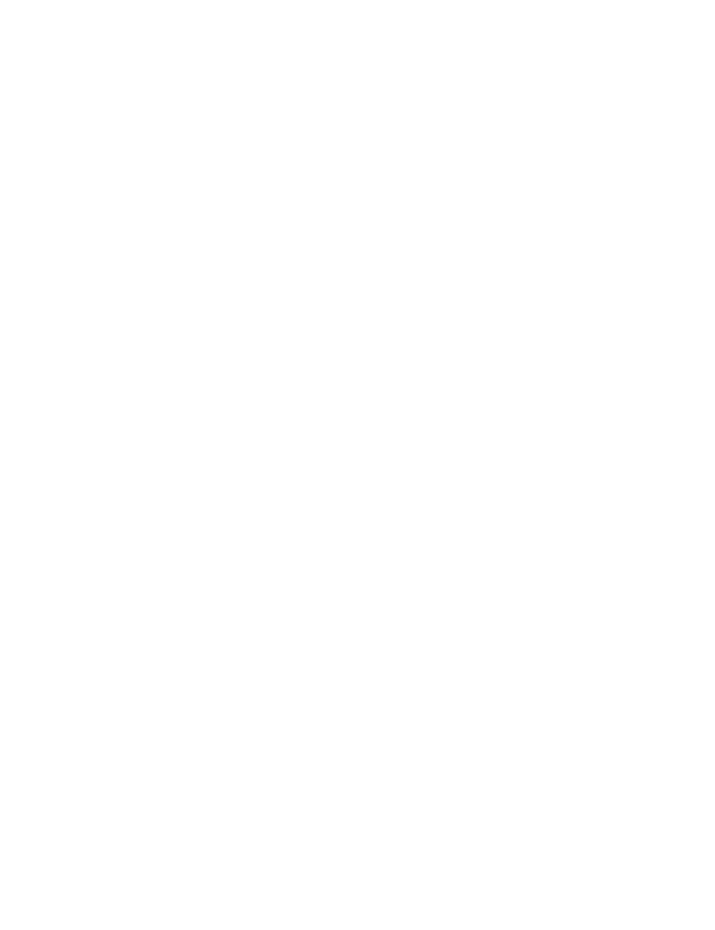
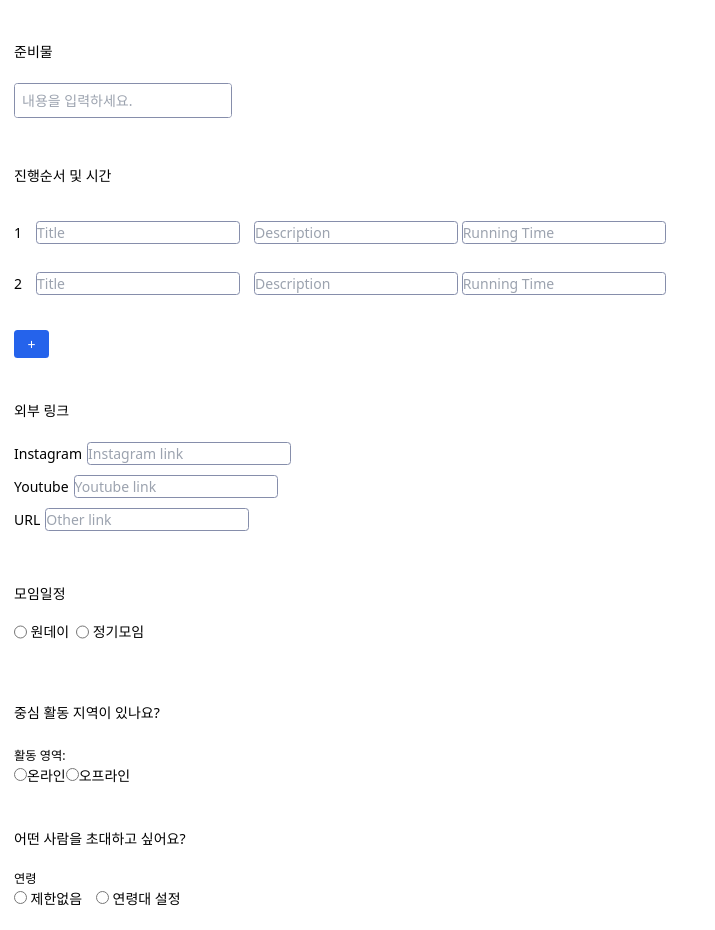
Before and after one commit to eoekstpal/project-planpeak, a React (Vite) app in the folder client/: page / in a window 1280 px wide. Shown: the part 1080-2010 px from the top of the page, without its empty margins (0-715 px from the left). Before the commit the page ends 800 px from the top, so only its background shows below. Built offline with nearby package versions, Linux system fonts and the light colour scheme.

Commit message:
Feat:CreateMeet Page 2nd

```diff
--- a/client/src/App.tsx
+++ b/client/src/App.tsx
@@ -12,6 +12,7 @@ function App() {
       <main>
         <div className="content">{/* <h1>사이드바 없이 가득찬 레이아웃</h1> */}</div>
         {/* <SideNavCont></SideNavCont> */}
+        <CreateMeet />
       </main>
       <Footer />
     </>
--- a/client/src/components/create-meet/Editor.tsx
+++ b/client/src/components/create-meet/Editor.tsx
@@ -96,7 +96,7 @@ function BasicWYSIWYGEditor({ onContentChange }: { onContentChange: (content: st
           <input
             name="img"
             id="image-upload"
-            className="inline-block bg-blue-600 text-white"
+            className="inline-block"
             type="file"
             accept="image/*"
             onChange={handleImageUpload}
@@ -107,11 +107,11 @@ function BasicWYSIWYGEditor({ onContentChange }: { onContentChange: (content: st
         contentEditable
         ref={editorRef}
         style={{
-          border: '1px solid #ccc',
+          border: '1px solid black',
           minHeight: '200px',
           padding: '10px',
         }}
-      />
+      />{' '}
     </div>
   );
 }
--- a/client/src/components/create-meet/MeetLocation.tsx
+++ b/client/src/components/create-meet/MeetLocation.tsx
@@ -2,16 +2,9 @@ import { useState } from 'react';
 import DaumPost, { AddressProps } from './DaumPost';
 
 function MeetLocation({ onChange }: AddressProps) {
-  const [selectedAreas, setSelectedAreas] = useState<string[]>([]);
+  const [method, setMethod] = useState<string>('');
   const [outputAddress, setOutputAddress] = useState('');
 
-  const handleAreaSelect = (area: string) => {
-    if (selectedAreas.includes(area)) {
-      setSelectedAreas(selectedAreas.filter((selected) => selected !== area));
-    } else {
-      setSelectedAreas([...selectedAreas, area]);
-    }
-  };
   const handleAddress = (address: string) => {
     console.log(address);
     setOutputAddress(address);
@@ -20,42 +13,35 @@ function MeetLocation({ onChange }: AddressProps) {
   return (
     <div>
       {' '}
-      <br /> <br />
+      <br /> <br /> <br />
       <h2>중심 활동 지역이 있나요?</h2> <br />
       <div>
-        <label>활동 영역:</label>
-        <div>
-          <div
-            style={{
-              display: 'inline-block',
-              padding: '8px',
-              margin: '5px',
-              backgroundColor: selectedAreas.includes('online') ? 'blue' : '#f0f0f0',
-              cursor: 'pointer',
-              color: 'gray',
-              borderRadius: '10px',
-            }}
-            onClick={() => handleAreaSelect('online')}
-          >
-            온라인
+        <label className="text-sm">활동 영역:</label> <br />
+        <div className="flex">
+          <div>
+            <input
+              className="inline"
+              onChange={() => setMethod('온라인')}
+              checked={method === '온라인'}
+              type="radio"
+              name="on-off"
+            />
+            <label htmlFor="">온라인</label>
           </div>
-          <div
-            style={{
-              display: 'inline-block',
-              padding: '8px',
-              margin: '5px',
-              backgroundColor: selectedAreas.includes('offline') ? 'blue' : '#f0f0f0',
-              cursor: 'pointer',
-              color: 'gray',
-              borderRadius: '10px',
-            }}
-            onClick={() => handleAreaSelect('offline')}
-          >
-            오프라인
+          <div>
+            {' '}
+            <input
+              className="inline"
+              onChange={() => setMethod('오프라인')}
+              checked={method === '오프라인'}
+              type="radio"
+              name="on-off"
+            />
+             <label htmlFor="">오프라인</label>
           </div>
         </div>
       </div>
-      {selectedAreas.includes('online') && (
+      {method === '온라인' && (
         <div>
           <label>온라인 링크:</label>
           <input
@@ -64,7 +50,7 @@ function MeetLocation({ onChange }: AddressProps) {
           />
         </div>
       )}
-      {selectedAreas.includes('offline') && (
+      {method === '오프라인' && (
         <div>
           <label>주소:</label>
           <input
--- a/client/src/components/create-meet/MemberData.tsx
+++ b/client/src/components/create-meet/MemberData.tsx
@@ -87,6 +87,7 @@ function MemberData({ onDataChange }: MemberDataProps) {
         {' '}
         <br /> <br />
         <h2>어떤 사람을 초대하고 싶어요?</h2> <br />
+        <div className="text-sm">연령</div>{' '}
         <div className="flex">
           {' '}
           <div>
@@ -139,7 +140,9 @@ function MemberData({ onDataChange }: MemberDataProps) {
         </ul>
       </div> */}{' '}
       <br />
+      <p className="text-sm">인원</p>{' '}
       <div className="flex">
+        {' '}
         <input
           className="mr-1 text-blue-500 border-blue-500 focus:ring-blue-500"
           type="radio"
--- a/client/src/components/create-meet/Progress.tsx
+++ b/client/src/components/create-meet/Progress.tsx
@@ -50,7 +50,6 @@ function ProgressItem({ index, item, onChange }: ProgressItemProps) {
   return (
     <div>
       {' '}
-      <br />
       {index + 1}
       <input
         className="m-4 inline-block border border-solid border-ppVeryLightGray rounded overflow-hidden"
--- a/client/src/pages/CreateMeet.tsx
+++ b/client/src/pages/CreateMeet.tsx
@@ -44,6 +44,15 @@ interface FormData {
 }
 
 function CreateMeet() {
+  const [isReady, setIsReady] = useState(false);
+  const [errors, setErrors] = useState({
+    meetingName: false,
+    meetingDescription: false,
+    editorContent: false,
+    progressItems: [false, false],
+    address: false,
+    schedule: { type: false, date: false, time: false },
+  });
   const [formData, setFormData] = useState<FormData>({
     // imageName: '',
     imageFile: null,
@@ -168,6 +177,31 @@ function CreateMeet() {
   };
   const handleSubmit = async () => {
     try {
+      const newErrors = {
+        meetingName: !formData.meetingName,
+        meetingDescription: !formData.meetingDescription,
+        editorContent: !formData.editorContent,
+        progressItems: formData.progressItems.map(
+          (item) => !item.title || !item.description || !item.runningTime,
+        ),
+        address: !formData.address,
+        schedule: {
+          type: !formData.schedule.type,
+          date: !formData.schedule.date,
+          time: !formData.schedule.time,
+        },
+      };
+
+      setErrors(newErrors);
+
+      if (Object.values(newErrors).some((value) => value)) {
+        // 에러가 있는 경우 서브밋을 방지
+        alert('모든 필수 입력 항목을 채워주세요.');
+        return;
+      }
+      setIsReady(true);
+      // 나머지 서브밋 로직...
+
       const response = await axios.post('http://localhost:3000/submit', {
         formData: JSON.stringify(formData),
       });
```
